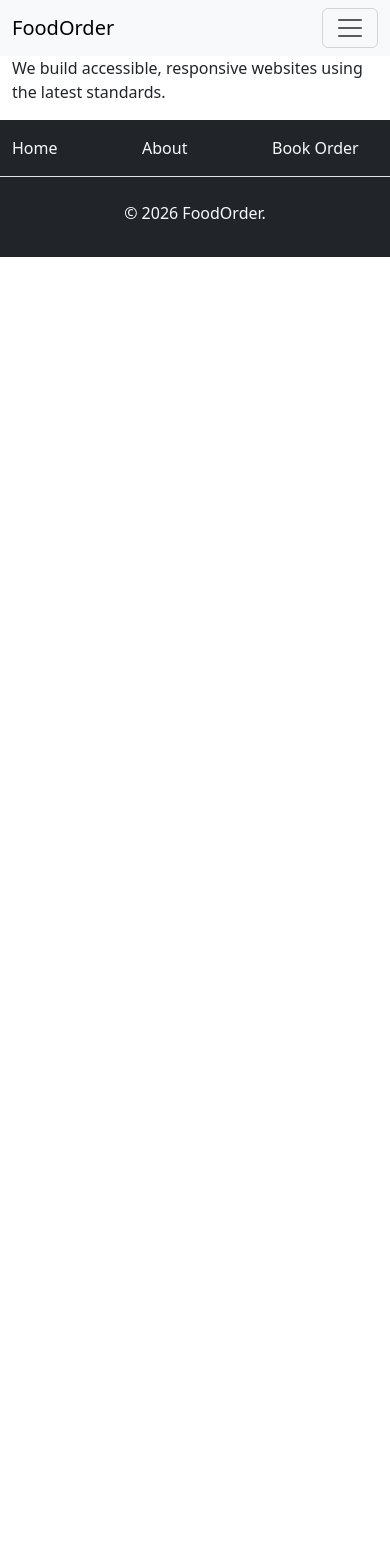
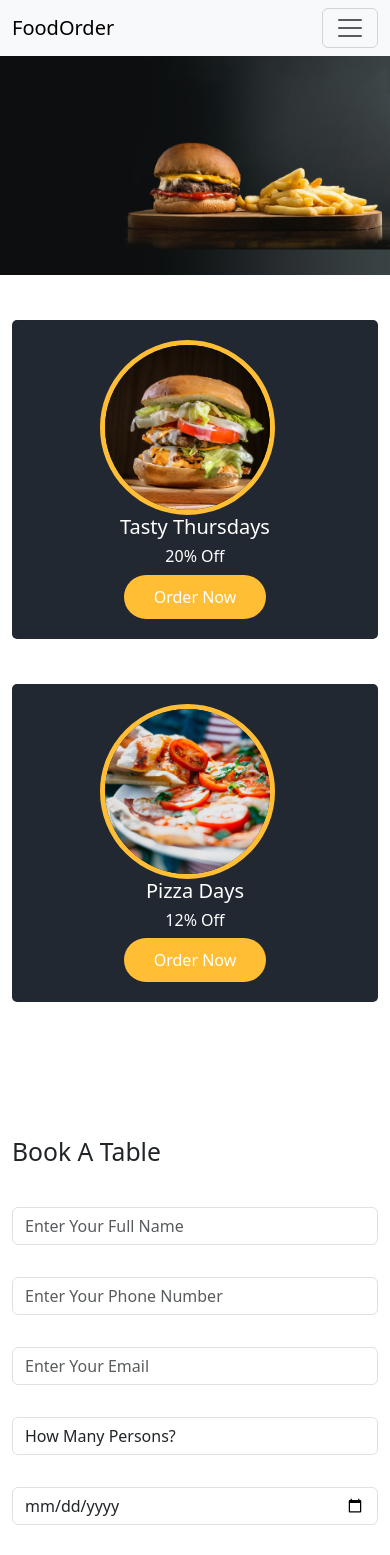
Before and after one commit to arunpradhan/FoodOrder, a React (Vite) app: page / in a window 390 px wide. Shown: the top 1555 px of the page. Before the commit the page ends 844 px from the top, so only its background shows below. Built offline with nearby package versions, Linux system fonts and the light colour scheme.

Commit message:
Design Home Page

```diff
--- a/src/App.css
+++ b/src/App.css
@@ -4,6 +4,121 @@ body {
     margin: 0;
     line-height: 1.6;
 }
+
+/* import fonts -  font-family: 'Open Sans', sans-serif and  font-family: 'Dancing Script', cursive; */
+@import url('https://fonts.googleapis.com/css2?family=Dancing+Script:wght@400;500;600;700&family=Open+Sans:wght@400;600;700&display=swap');
+
+/* Home Page */
+.offer_section {
+    position: relative;
+    padding-bottom: 45px;
+}
+.offer_section .box {
+    display: flex;
+    align-items: center;
+    margin-top: 45px;
+    border-radius: 5px;
+    padding: 20px 15px;
+    background-color: #222831;
+    color: #ffffff;
+}
+
+.offer_section .box .offer-img-box {
+    width: 175px;
+    min-width: 175px;
+    height: 175px;
+    margin-right: 15px;
+    position: relative;
+    -webkit-transition: all 0.1 0.5s;
+    transition: all 0.1 0.5s;
+    border-radius: 100%;
+    border: 5px solid #ffbe33;
+    overflow: hidden;
+}
+.button-link {
+    display: inline-block;
+    padding: 10px 30px;
+    background-color: #ffbe33;
+    color: #ffffff;
+    border-radius: 45px;
+    -webkit-transition: all 0.3s;
+    transition: all 0.3s;
+    border: none;
+    text-decoration: none;
+}
+.offer_section .box .detail-box h5 {
+    font-family: 'Dancing Script', cursive;
+    font-size: 24px;
+    margin: 0;
+}
+.offer_section .box .detail-box h6 {
+    font-family: 'Dancing Script', cursive;
+    margin: 10px 0;
+}
+@media (max-width: 992px) {
+    .offer_section .box {
+        flex-direction: column;
+        align-items: center;
+        text-align: center;
+    }
+    .offer_section .box .img-box {
+        margin-right: 0;
+        margin-bottom: 15px;
+    }
+}
+
+@media (max-width: 430px) {
+    .offer_section .box {
+        flex-direction: column;
+        text-align: center;
+    }
+    .offer_section .box .img-box {
+        margin-right: 0;
+        margin-bottom: 15px;
+    }
+}
+
+.layout_padding {
+    padding: 90px 0;
+}
+.heading_container {
+    margin-bottom: 25px;
+}
+
+
+.
+element.style {
+    display: none;
+}
+.book_section .form_container .form-control {
+    width: 100%;
+    border: none;
+    height: 50px;
+    margin-bottom: 25px;
+    padding-left: 25px;
+    border: 1px solid #999;
+    outline: none;
+    color: #000000;
+    border-radius: 5px;
+    outline: none;
+    -webkit-box-shadow: none;
+    box-shadow: none;
+}
+.nice-select.wide {
+    width: 100%;
+}
+
+select {
+    word-wrap: normal;
+    text-transform: none;
+}
+
+/* About page */
+
+/* .about_section {
+    background: #222831;
+    color: #ffffff;
+} */
 
 .img-box {
     position: relative;
@@ -16,6 +131,7 @@ body {
 }
 .img-box img {
     width: 100%;
+    padding: 10px;
     max-width: 445px;
     position: relative;
     z-index: 2;
--- a/src/pages/Home.jsx
+++ b/src/pages/Home.jsx
@@ -1,9 +1,83 @@
-import { Container } from "react-bootstrap";
+import { Col, Container, Row } from "react-bootstrap";
 
 export default function Home() {
     return (
-        <Container>
-            <p>We build accessible, responsive websites using the latest standards.</p>
-        </Container>
+        <>
+            <Container-fluid>
+                <Row className="align-items-center">
+                    <Col>
+                        <img src="/images/hero-bg.jpg" className="w-100" alt="Header Image" />
+                    </Col>
+                </Row>
+            </Container-fluid>
+            <Container className="offer_section">
+                <Row className="align-items-center">
+                    <Col xs={12} md={6}>
+                        <div className="box">
+                            <div className="offer-img-box">
+                                <img src="images/o1.jpg" className="w-100" alt="" />
+                            </div>
+                            <div className="offer-details-box">
+                                <h5>
+                                    Tasty Thursdays
+                                </h5>
+                                <h6>
+                                    <span>20%</span> Off
+                                </h6>
+                                <a href="" className="button-link">
+                                    Order Now
+                                </a>
+                            </div>
+                        </div>
+                    </Col>
+                    <Col xs={12} md={6}>
+                        <div className="box">
+                            <div className="offer-img-box">
+                                <img src="images/o2.jpg" className="w-100" alt="" />
+                            </div>
+                            <div className="offer-details-box">
+                                <h5>
+                                    Pizza Days
+                                </h5>
+                                <h6>
+                                    <span>12%</span> Off
+                                </h6>
+                                <a href="" className="button-link">
+                                    Order Now
+                                </a>
+                            </div>
+                        </div>
+                    </Col>
+                </Row>
+            </Container>
+            <Container className="layout_padding">
+                <div class="heading_container">
+                    <h2>
+                        Book A Table
+                    </h2>
+                </div>
+                <Row>
+                    <Col xs={12} md={6}>
+                        <div className="">
+                            <form>
+                                <div className="pt-3 pb-3"><input type="text" name="name" className="form-control" placeholder="Enter Your Full Name" /></div>
+                                <div className="pt-3 pb-3"><input type="text" name="phonenumber" className="form-control" placeholder="Enter Your Phone Number" /></div>
+                                <div className="pt-3 pb-3"><input type="email" name="email" className="form-control" placeholder="Enter Your Email" /></div>
+                                <div className="pt-3 pb-3"><select className="form-control nice-select">
+                                    <option value="">How Many Persons?</option>
+                                    <option value="2">2</option>
+                                    <option value="3">3</option>
+                                    <option value="4">4</option>
+                                    <option value="5">5</option>
+                                </select></div>
+                                <div className="pt-3 pb-3"><input type="date" name="tabledate" className="form-control" placeholder="dd-mm-yyyy" /></div>
+                                <div className="pt-3 pb-3"><button type="button" className="button-link">Book Now</button></div>
+                            </form>
+                        </div>
+                    </Col>
+                    <Col xs={12} md={6}></Col>
+                </Row>
+            </Container>
+        </>
     );
 }
```
